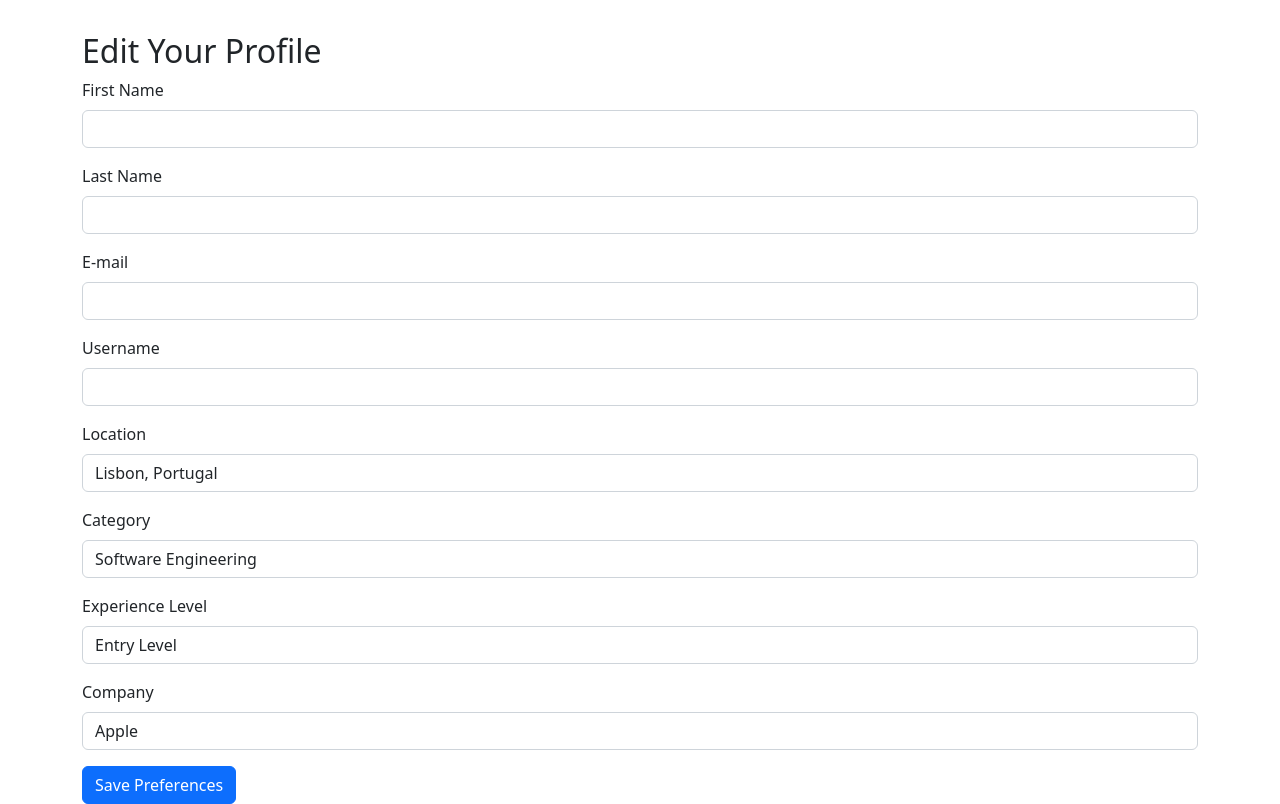
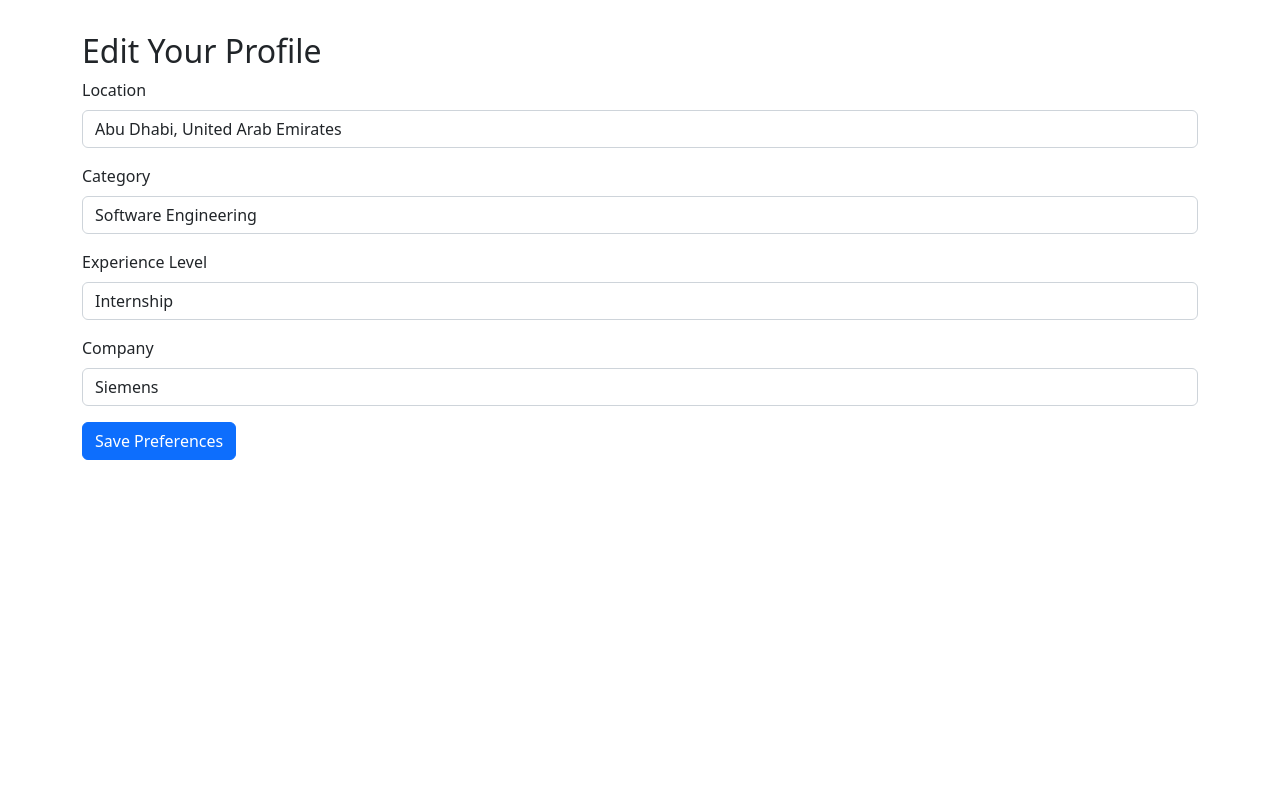
Before and after one commit to lexsac/jobsquare-capstone, a Flask app: template templates/users/edit.html in a window 1280 px wide. Shown: the part 56-860 px from the top of the page. After the commit the page ends 516 px from the top, so only its background shows below. Run offline with Flask 3, Linux system fonts and the light colour scheme; the template is opened without the code that fills it: values that come from a table or form of the project are taken from there, others are empty; tables that the repository leaves empty hold one stand-in row (values such as "Sample post"); some libraries are stand-ins or nearby versions.

```diff
--- a/forms.py
+++ b/forms.py
@@ -21,15 +21,10 @@ class UserAddForm(FlaskForm):
 class UserEditForm(FlaskForm):
     """Form for editing users."""
 
-    first_name = StringField('First Name', validators=[DataRequired()])
-    last_name = StringField('Last Name', validators=[DataRequired()])
-    email = StringField('E-mail', validators=[DataRequired(), Email()])
-    username = StringField('Username', validators=[DataRequired()])
-    password = PasswordField('Password', validators=[Length(min=6)])
-    location = SelectField('Location', choices=[('Lisbon, Portugal', 'Lisbon, Portugal')])
+    location = SelectField('Location', choices=locations_list)
     category = SelectField('Category', choices=[('Software Engineering', 'Software Engineering')])
-    experience_level = SelectField('Experience Level', choices=[('Entry Level', 'Entry Level')])
-    company = SelectField('Company', choices=[('Apple', 'Apple')])
+    experience_level = SelectField('Experience Level', choices=[('Internship'), ('Entry Level'), ('Mid Level'), ('Senior Level')])
+    company = SelectField('Company', choices=[('Siemens'), ('Echo Global Logistics')])
 
 class LoginForm(FlaskForm):
     """Login form."""
```
Also changed, not shown: templates/users/signup.html (+19 -3 lines).
